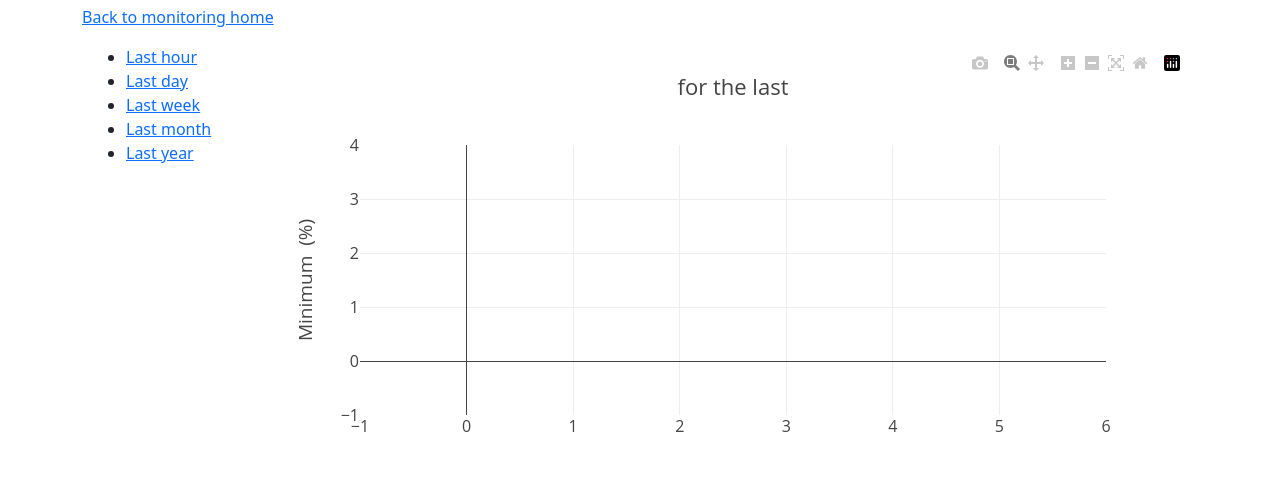
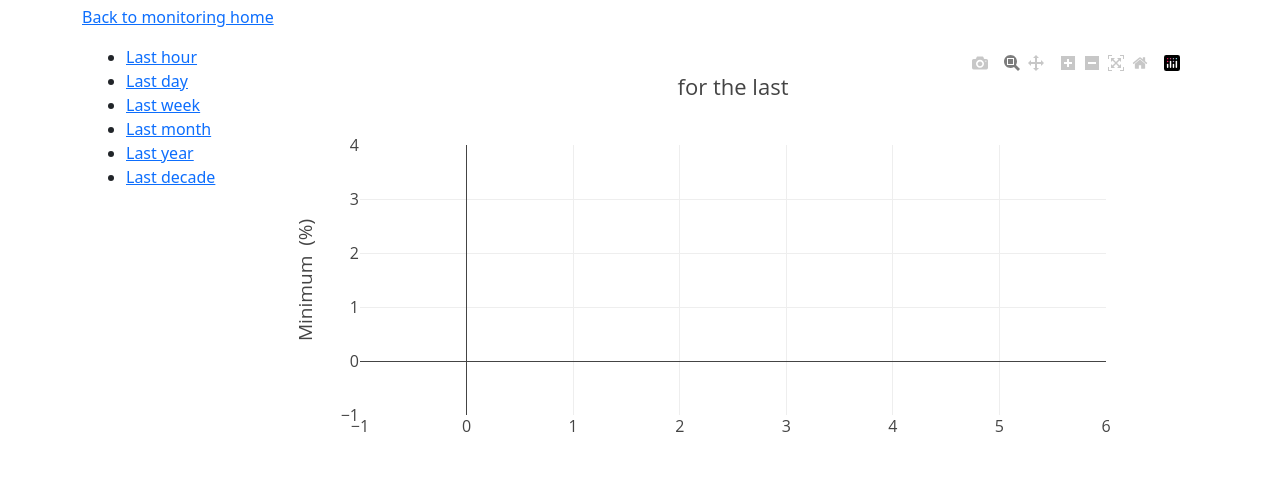
Before and after one commit to MSU-Libraries/catalog, a Flask app: template monitoring/app/templates/graph.html in a window 1280 px wide. Shown: the part 51-545 px from the top of the page. Run offline with Flask 3, Linux system fonts and the light colour scheme; the template is opened without the code that fills it, so the values that code supplies are empty; some libraries are stand-ins or nearby versions.

Commit message:
Monitoring: added decade period

```diff
--- a/monitoring/app/graphs.py
+++ b/monitoring/app/graphs.py
@@ -25,6 +25,7 @@ def _times_by_period(period: str) -> list[datetime]:
         'week': timedelta(days=7),
         'month': timedelta(days=30),
         'year': timedelta(days=365),
+        'decade': timedelta(days=3652),
     }
     delta = delta_by_period[period]
     period_start = datetime.now() - delta
@@ -83,7 +84,7 @@ def node_graph_data(variable: str, period: str) -> dict[str, list] | str:
     '''
     if variable not in KNOWN_VARIABLES:
         return 'Error: unknown variable'
-    if period not in ['hour', 'day', 'week', 'month', 'year']:
+    if period not in ['hour', 'day', 'week', 'month', 'year', 'decade']:
         return 'Error: unknown period'
     # someday this will support any given date/time for start and end
     (period_start, period_end) = _times_by_period(period)
--- a/monitoring/app/templates/graph.html
+++ b/monitoring/app/templates/graph.html
@@ -28,6 +28,9 @@
                     <li>
                         <a href="/monitoring/graphs/{{variable}}/year">Last year</a>
                     </li>
+                    <li>
+                        <a href="/monitoring/graphs/{{variable}}/decade">Last decade</a>
+                    </li>
                 </ul>
             </div>
             <div class="col-10">
```
